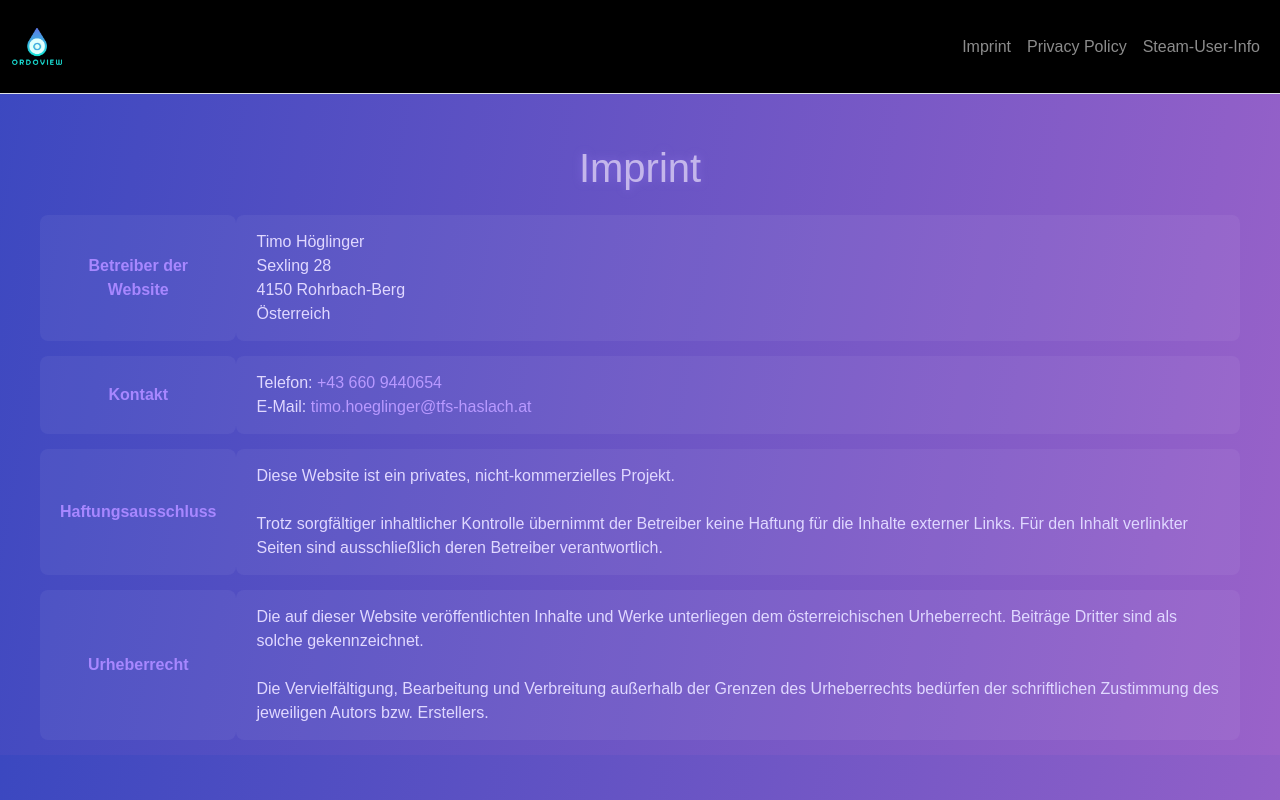
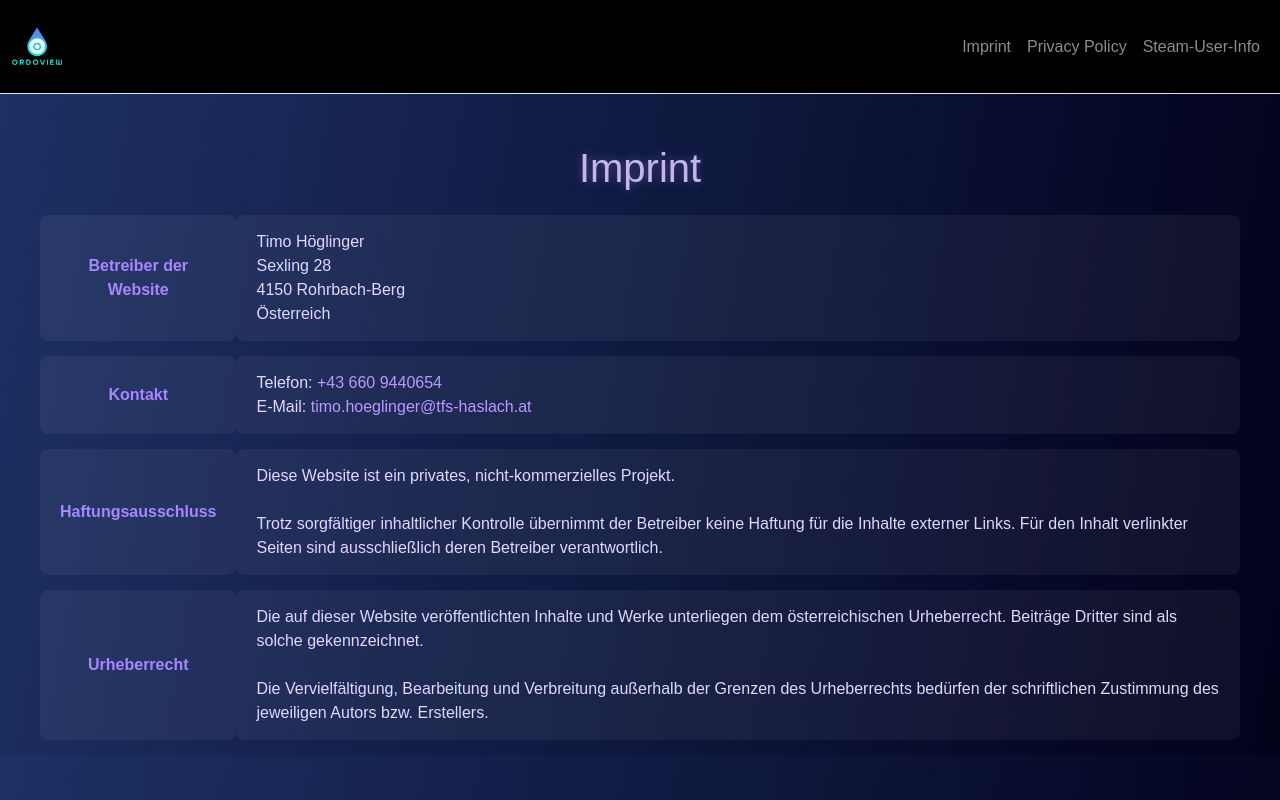
Before and after one commit to Chris42221/OrdoView, a SvelteKit app: page /imprint in a window 1280 px wide. Built offline with nearby package versions, Linux system fonts and the light colour scheme.

Commit message:
hintergrund

```diff
--- a/src/app.css
+++ b/src/app.css
@@ -2,7 +2,7 @@ body {
     margin: 0;
     padding: 0;
     font-family: Arial, Helvetica, sans-serif;
-    background: linear-gradient(100deg, #3b48c0, #9a62c9);
+    background: linear-gradient(100deg, #021752e3, #01011a);
     color: #f5f5f5;
 }
 
```
